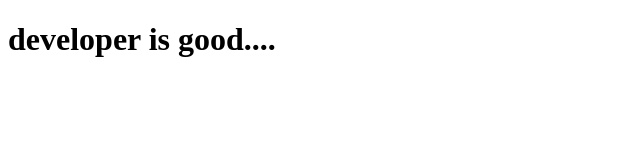
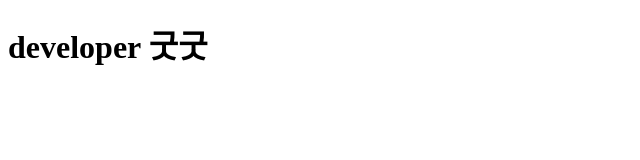
Before and after one commit to zkdk1241/fes-git-test, a plain HTML site: page index.html in a window 1280 px wide. Shown: the whole page, without its empty margins (0-640 px from the left). Drawn offline with Linux system fonts and the light colour scheme.

Commit message:
뉴커밋!

```diff
--- a/index.html
+++ b/index.html
@@ -7,6 +7,6 @@
   <title>깃 연습하기 develop</title>
 </head>
 <body>
-<h1>  developer is good.... </h1>
+<h1>  developer 굿굿 </h1>
 </body>
 </html>
```
